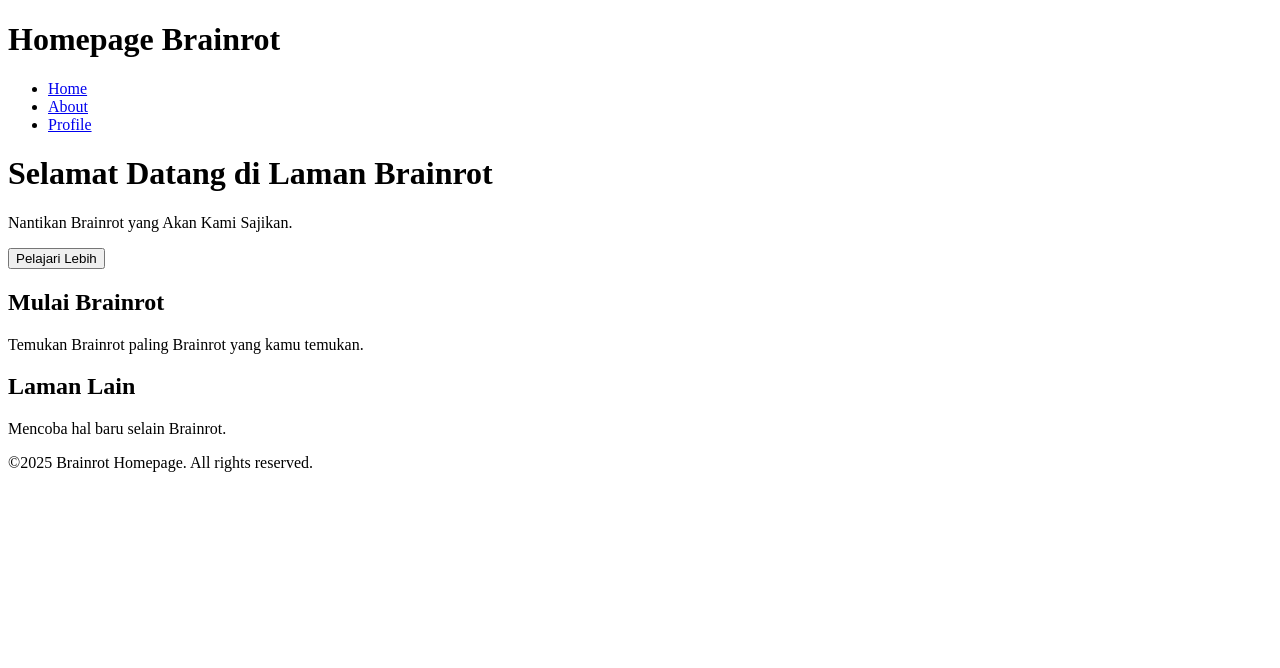
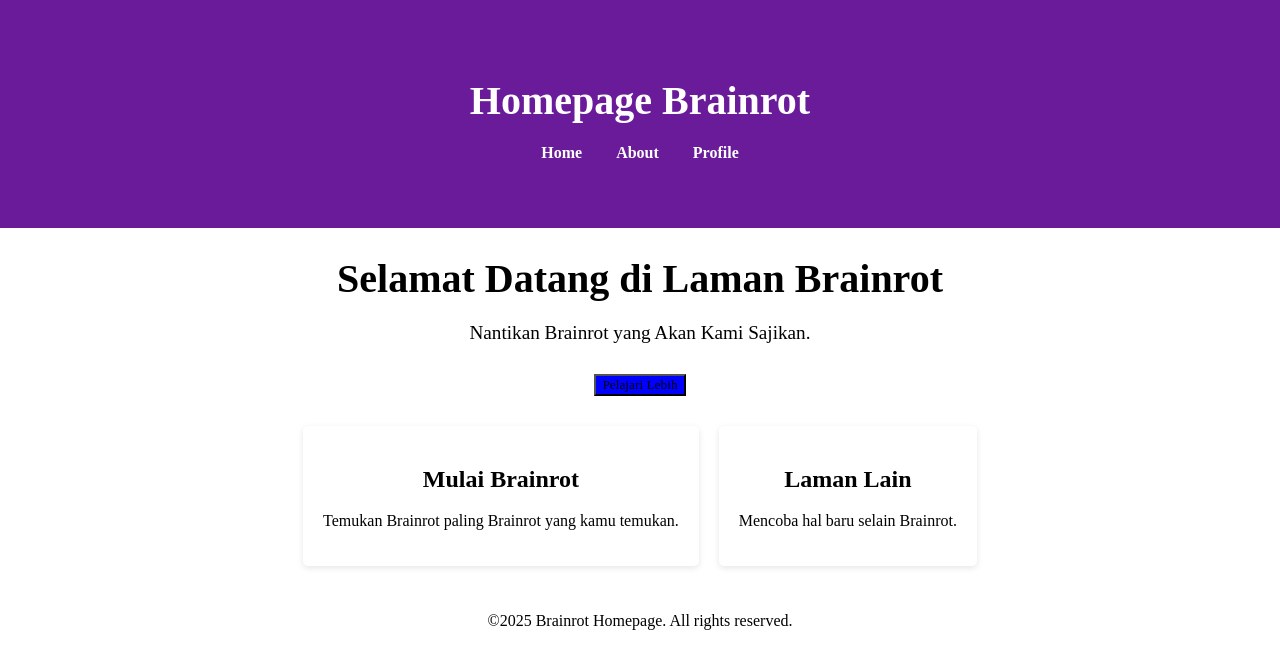
Before and after one commit to nmsyauqi/Home, a plain HTML site: page index.html in a window 1280 px wide. Drawn offline with Linux system fonts and the light colour scheme.

Commit message:
Update index.html

```diff
--- a/index.html
+++ b/index.html
@@ -2,7 +2,7 @@
 <html>
     <head>
         <title>Home</title>
-        <link rel="stylesheet" htef="style.css">
+        <link rel="stylesheet" href="style.css">
     </head>
     <body>
         <header>
```
